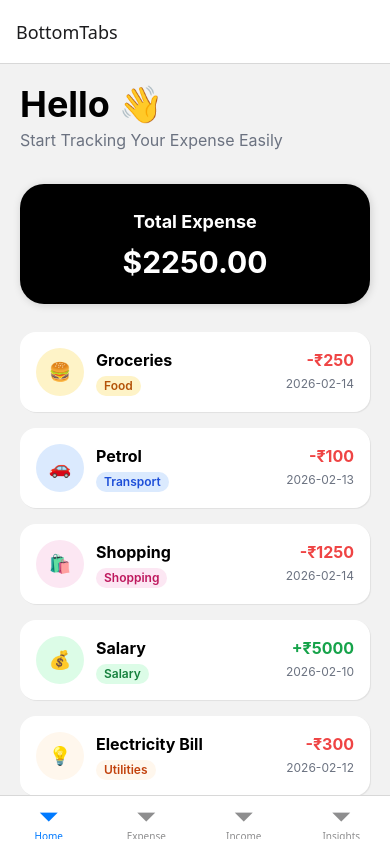
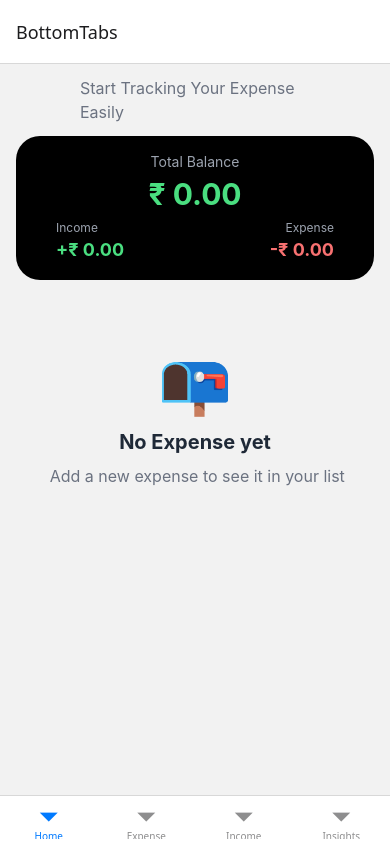
Before and after one commit to alaminskofficial/expense-tracker, a React Native app: screen /Home in a window 390 px wide. Built offline with nearby package versions, Linux system fonts and the light colour scheme.

Commit message:
zustand and async storage added for persistance

```diff
--- a/package.json
+++ b/package.json
@@ -9,6 +9,7 @@
     "web": "expo start --web"
   },
   "dependencies": {
+    "@react-native-async-storage/async-storage": "2.2.0",
     "@react-native-community/datetimepicker": "8.4.4",
     "@react-navigation/bottom-tabs": "^7.13.0",
     "@react-navigation/native": "^7.1.28",
@@ -21,7 +22,8 @@
     "react-native-safe-area-context": "~5.6.0",
     "react-native-screens": "~4.16.0",
     "twrnc": "^4.16.0",
-    "uuid": "^13.0.0"
+    "uuid": "^13.0.0",
+    "zustand": "^5.0.11"
   },
   "devDependencies": {
     "@types/react": "~19.1.0",
--- a/src/components/ExpenseItemCard.tsx
+++ b/src/components/ExpenseItemCard.tsx
@@ -59,7 +59,7 @@ const ExpenseItemCard: React.FC<Props> = ({ item }) => {
           </Text>
 
           <Text style={tailwind`text-xs text-gray-500 mt-1`}>
-            {item.date}
+            {new Date(item.date).toLocaleDateString()}
           </Text>
         </View>
       </View>
--- a/src/screens/CreateExpense.tsx
+++ b/src/screens/CreateExpense.tsx
@@ -4,6 +4,8 @@ import tailwind from "twrnc";
 import { Expense } from "../types/expense";
 import DateTimePicker from "@react-native-community/datetimepicker";
 import { expenseCategories } from "../utils/categoryHelper";
+import { useExpenseStore } from "../store/useExpenseStore";
+
 
 
 const categories = expenseCategories;
@@ -14,6 +16,7 @@ const CreateExpense: React.FC = () => {
   const [category, setCategory] = useState("Food");
   const [date, setDate] = useState(new Date());
   const [showPicker, setShowPicker] = useState(false);
+  const addExpense = useExpenseStore((state) => state.addExpense);
 
   const onChangeDate = (_: any, selectedDate?: Date) => {
     setShowPicker(false);
@@ -31,13 +34,13 @@ const CreateExpense: React.FC = () => {
     const newExpense: Expense = {
       id: `${Date.now()}-${Math.random()}`,
       title,
-      amount: Number(amount),
+      amount: Number(- amount),
       category,
       date : date.toISOString(),
     };
 
     console.log("New Expense:", newExpense);
-
+    addExpense(newExpense);
     Alert.alert("Success", "Expense Added");
 
     // Reset form
--- a/src/screens/CreateIncome.tsx
+++ b/src/screens/CreateIncome.tsx
@@ -11,6 +11,7 @@ import DateTimePicker from "@react-native-community/datetimepicker";
 import tailwind from "twrnc";
 import { Expense } from "../types/expense";
 import { incomeCategories } from "../utils/categoryHelper";
+import { useExpenseStore } from "../store/useExpenseStore";
 
 const CreateIncome: React.FC = () => {
   const [title, setTitle] = useState("");
@@ -20,6 +21,8 @@ const CreateIncome: React.FC = () => {
   // Date states
   const [date, setDate] = useState(new Date());
   const [showPicker, setShowPicker] = useState(false);
+
+  const addIncome = useExpenseStore((state) => state.addExpense);
 
   const handleDateChange = (_: any, selectedDate?: Date) => {
     setShowPicker(false);
@@ -43,6 +46,7 @@ const CreateIncome: React.FC = () => {
     };
 
     console.log("New Income:", newIncome);
+    addIncome(newIncome);
     Alert.alert("Success", "Income Added");
 
     setTitle("");
--- a/src/screens/Home.tsx
+++ b/src/screens/Home.tsx
@@ -5,7 +5,7 @@ import { RootStackParamList } from "../navigation/types";
 import tailwind from "twrnc";
 import EmptyList from "../components/EmptyList";
 import ExpenseItemCard from "../components/ExpenseItemCard";
-import { Expense } from "../types/expense";
+import { useExpenseStore } from "../store/useExpenseStore";
 
 type HomeNavigationProp = NativeStackNavigationProp<
   RootStackParamList,
@@ -17,84 +17,58 @@ type Props = {
 };
 
 const Home: React.FC<Props> = ({ navigation }) => {
-  const expenses: Expense[] = [
-    {
-      id: "1",
-      title: "Groceries",
-      category: "Food",
-      amount: -250,
-      date: "2026-02-14",
-    },
-    {
-      id: "2",
-      title: "Petrol",
-      category: "Transport",
-      amount: -100,
-      date: "2026-02-13",
-    },
-    {
-      id: "3",
-      title: "Shopping",
-      category: "Shopping",
-      amount: -1250,
-      date: "2026-02-14",
-    },
-    {
-      id: "4",
-      title: "Salary",
-      category: "Salary",
-      amount: 5000,
-      date: "2026-02-10",
-    },
-    {
-        id: "5",
-        title: "Electricity Bill",
-        category: "Utilities",
-        amount: -300,
-        date: "2026-02-12",
-    },
-    {
-        id: "6",
-        title: "Dinner Out",
-        category: "Food",
-        amount: -150,
-        date: "2026-02-11",
-    },
-    {
-        id: "7",
-        title: "Gym Membership",
-        category: "Health",
-        amount: -200,
-        date: "2026-02-09",
-    },
-    {
-        id: "8",
-        title: "Freelance Project",
-        category: "Salary",
-        amount: 1200,
-        date: "2026-02-08",
-    }
-  ];
+  const expenses = useExpenseStore((state) => state.expenses);
+  const getSummary = useExpenseStore((state) => state.getIncomeExpenseSummary);
 
-  const totalExpense = Math.abs(expenses.reduce((total, expense) => total + (expense.amount < 0 ? expense.amount : 0), 0)).toFixed(2);
+  const summary = getSummary();
+
+  const totalIncome = summary.income.toFixed(2);
+  const totalExpense = summary.expense.toFixed(2);
+  const balance = summary.balance.toFixed(2);
+  const isPositive = summary.balance >= 0;
 
   return (
     <View style={tailwind`flex-1`}>
-      <View style={tailwind`px-5 pt-5 pb-3`}>
-        <Text style={tailwind`text-4xl font-bold text-black`}>
-          Hello 👋{" "}
-        </Text>
-        <Text style={tailwind`text-base text-gray-500 mt-1`}>
+      <View style={tailwind`px-5 pt-3 pb-3`}>
+        <Text style={tailwind`text-base text-gray-500 px-15`}>
           Start Tracking Your Expense Easily
         </Text>
       </View>
-      <View
-        style={tailwind`bg-black rounded-3xl p-6 my-5 mx-5 items-center shadow-lg`}
-      >
-        <Text style={tailwind`text-white text-lg font-bold mb-2`}>
-          Total Expense
-        </Text>
-        <Text style={tailwind`text-white text-3xl font-bold`}>${totalExpense}</Text>
+
+      <View style={tailwind`px-4`}>
+        <View style={tailwind`bg-black rounded-3xl p-4`}>
+        <View style={tailwind`items-center`}>
+          {/* Balance */}
+          <Text style={tailwind`text-gray-400 text-sm`}>Total Balance</Text>
+          <Text
+            style={tailwind.style(
+              "text-3xl font-bold mt-1",
+              isPositive ? "text-green-400" : "text-red-400"
+            )}
+          >
+            ₹ {balance}
+          </Text>
+          </View>
+
+          {/* Divider */}
+          <View style={tailwind`flex-row justify-between mx-6 mt-2`}>
+            {/* Income */}
+            <View style={tailwind`flex-1`}>
+              <Text style={tailwind`text-gray-400 text-xs`}>Income</Text>
+              <Text style={tailwind`text-green-400 text-lg font-bold`}>
+                +₹ {totalIncome}
+              </Text>
+            </View>
+
+            {/* Expense */}
+            <View style={tailwind`flex-1 items-end`}>
+              <Text style={tailwind`text-gray-400 text-xs`}>Expense</Text>
+              <Text style={tailwind`text-red-400 text-lg font-bold`}>
+                -₹ {totalExpense}
+              </Text>
+            </View>
+          </View>
+        </View>
       </View>
       <FlatList
         data={expenses}
--- a/src/screens/Insights.tsx
+++ b/src/screens/Insights.tsx
@@ -1,14 +1,46 @@
-import React from 'react';
-import { Text, View, StyleSheet } from 'react-native';
+import React from "react";
+import { View, Text } from "react-native";
+import tailwind from "twrnc";
+import { useExpenseStore } from "../store/useExpenseStore";
 
-const Insights : React.FC = () => {
+const Insights = () => {
+  const getMonthlyTotal = useExpenseStore((s) => s.getMonthlyTotal);
+  const getYearlyTotal = useExpenseStore((s) => s.getYearlyTotal);
+  const getIncomeExpenseSummary = useExpenseStore(
+    (s) => s.getIncomeExpenseSummary
+  );
+
+  const monthly = getMonthlyTotal();
+  const yearly = getYearlyTotal();
+  const { income, expense, balance } = getIncomeExpenseSummary();
+
   return (
-    <View>
-      <Text>Insights</Text>
+    <View style={tailwind`flex-1 bg-white p-5`}>
+      <Text style={tailwind`text-2xl font-bold mb-6`}>
+        Insights
+      </Text>
+
+      <Text style={tailwind`text-lg`}>
+        Monthly Total: ₹{monthly}
+      </Text>
+
+      <Text style={tailwind`text-lg mt-2`}>
+        Yearly Total: ₹{yearly}
+      </Text>
+
+      <Text style={tailwind`text-lg mt-6 text-green-600`}>
+        Income: ₹{income}
+      </Text>
+
+      <Text style={tailwind`text-lg text-red-500`}>
+        Expense: ₹{expense}
+      </Text>
+
+      <Text style={tailwind`text-xl font-bold mt-3`}>
+        Balance: ₹{balance}
+      </Text>
     </View>
-  )
-}
+  );
+};
 
 export default Insights;
-
-const styles = StyleSheet.create({})
--- /dev/null
+++ b/src/store/useExpenseStore.ts
@@ -0,0 +1,119 @@
+import { create } from "zustand";
+import AsyncStorage from "@react-native-async-storage/async-storage";
+import { persist, createJSONStorage } from "zustand/middleware";
+import { Expense } from "../types/expense";
+
+type ExpenseState = {
+  expenses: Expense[];
+
+  addExpense: (expense: Expense) => void;
+  deleteExpense: (id: string) => void;
+  clearAll: () => void;
+
+  // 🔹 Selectors
+  getDailyTotal: (date: Date) => number;
+  getWeeklyTotal: () => number;
+  getMonthlyTotal: () => number;
+  getYearlyTotal: () => number;
+  getIncomeExpenseSummary: () => {
+    income: number;
+    expense: number;
+    balance: number;
+  };
+};
+
+export const useExpenseStore = create<ExpenseState>()(
+  persist(
+    (set, get) => ({
+      expenses: [],
+
+      addExpense: (expense) =>
+        set((state) => ({
+          expenses: [expense, ...state.expenses],
+        })),
+
+      deleteExpense: (id) =>
+        set((state) => ({
+          expenses: state.expenses.filter((e) => e.id !== id),
+        })),
+
+      clearAll: () => set({ expenses: [] }),
+
+      // =========================
+      // Selectors
+      // =========================
+
+      getDailyTotal: (date) => {
+        const selectedDate = date.toDateString();
+        return get()
+          .expenses
+          .filter(
+            (e) => new Date(e.date).toDateString() === selectedDate
+          )
+          .reduce((sum, e) => sum + e.amount, 0);
+      },
+
+      getWeeklyTotal: () => {
+        const now = new Date();
+        const firstDayOfWeek = new Date(now);
+        firstDayOfWeek.setDate(now.getDate() - now.getDay());
+
+        return get()
+          .expenses
+          .filter((e) => new Date(e.date) >= firstDayOfWeek)
+          .reduce((sum, e) => sum + e.amount, 0);
+      },
+
+      getMonthlyTotal: () => {
+        const now = new Date();
+        const month = now.getMonth();
+        const year = now.getFullYear();
+
+        return get()
+          .expenses
+          .filter((e) => {
+            const d = new Date(e.date);
+            return d.getMonth() === month && d.getFullYear() === year;
+          })
+          .reduce((sum, e) => sum + e.amount, 0);
+      },
+
+      getYearlyTotal: () => {
+        const year = new Date().getFullYear();
+
+        return get()
+          .expenses
+          .filter(
+            (e) => new Date(e.date).getFullYear() === year
+          )
+          .reduce((sum, e) => sum + e.amount, 0);
+      },
+
+      getIncomeExpenseSummary: () => {
+        const expenses = get().expenses;
+
+        const income = expenses
+          .filter((e) => e.amount > 0)
+          .reduce((sum, e) => sum + e.amount, 0);
+
+        const expense = expenses
+          .filter((e) => e.amount < 0)
+          .reduce((sum, e) => sum + Math.abs(e.amount), 0);
+
+        return {
+          income,
+          expense,
+          balance: income - expense,
+        };
+      },
+    }),
+    {
+      name: "expense-storage",
+      storage: createJSONStorage(() => AsyncStorage),
+
+      // Save only when non-empty
+      partialize: (state) =>
+        state.expenses.length > 0 ? { expenses: state.expenses } : {},
+    }
+  )
+);
--- a/src/utils/categoryHelper.ts
+++ b/src/utils/categoryHelper.ts
@@ -45,8 +45,8 @@ export const categoryConfig: Record<string, CategoryConfig> = {
   },
   rent: {
     icon: "🏠",
-    bg: "#DCFCE7",
-    text: "#15803D",
+    bg: "#FFF7ED",
+    text: "#C2410C",
     type: "expense",
   },
   utilities: {
```
Also changed, not shown: src/utils/dateHelper.ts (line endings or trailing spaces), 1 other file (tests, documents, lock files or other folders).
